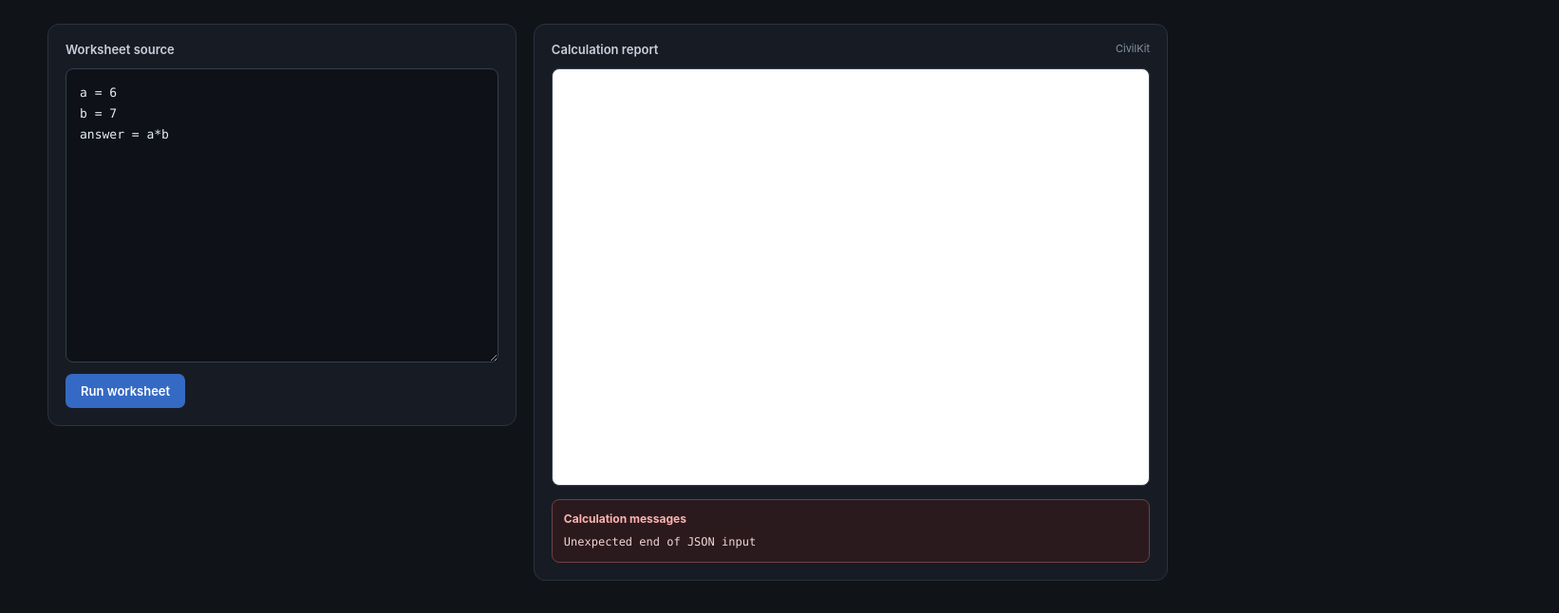
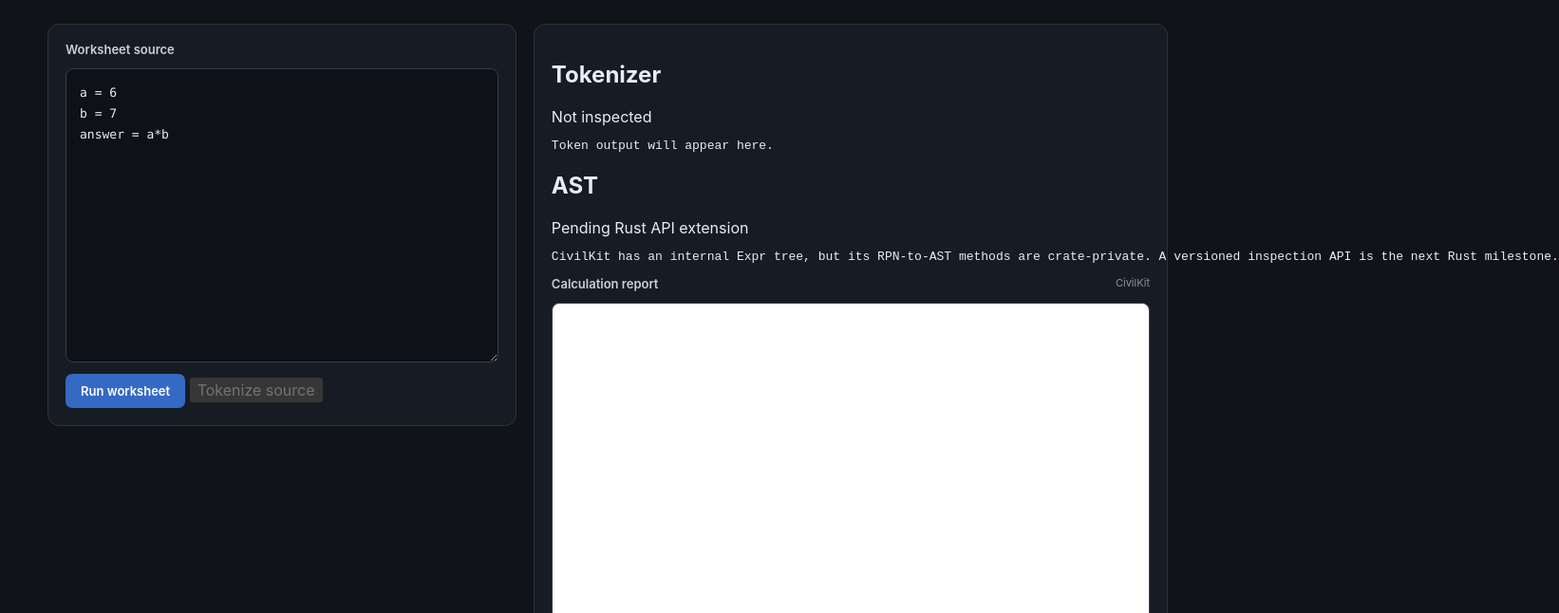
Before and after one commit to Mujshanan/Jabr-cli, a website built with Vite: page engine-test.html in a window 1280 px wide. Shown: the part 82-728 px from the top of the page at 95% size, 1642 px wide, since content can reach past the window. Built offline with nearby package versions, Linux system fonts and the light colour scheme.

Commit message:
ui: add tokenizer and AST inspection panels

```diff
--- a/engine-test.html
+++ b/engine-test.html
@@ -24,9 +24,20 @@
           <textarea id="worksheet-source" spellcheck="false" autocapitalize="off">a = 6
 b = 7
 answer = a*b</textarea>
-          <button id="run-worksheet" type="button" disabled>Run worksheet</button>
+          <div class="engine-test__actions">
+            <button id="run-worksheet" type="button" disabled>Run worksheet</button>
+            <button id="inspect-tokens" type="button" disabled>Tokenize source</button>
+          </div>
         </div>
         <div class="engine-test__result">
+          <section class="engine-inspector" aria-label="Tokenizer output">
+            <div class="engine-inspector__heading"><h2>Tokenizer</h2><span id="token-count">Not inspected</span></div>
+            <pre id="token-output">Token output will appear here.</pre>
+          </section>
+          <section class="engine-inspector" aria-label="AST output">
+            <div class="engine-inspector__heading"><h2>AST</h2><span class="engine-inspector__status">Pending Rust API extension</span></div>
+            <pre id="ast-output">CivilKit has an internal Expr tree, but its RPN-to-AST methods are crate-private. A versioned inspection API is the next Rust milestone.</pre>
+          </section>
           <div class="engine-test__result-heading">
             <label for="engine-report">Calculation report</label>
             <span id="engine-version"></span>
```
